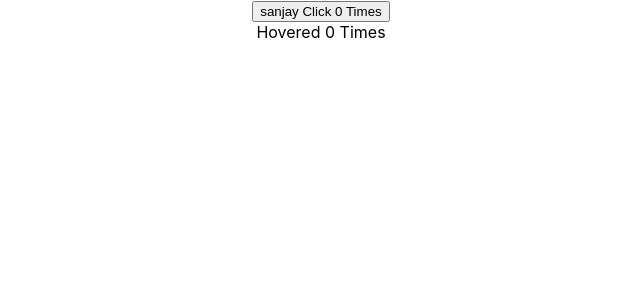
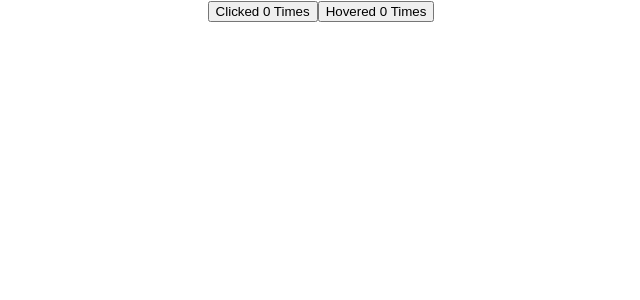
Before and after one commit to sanjaydambal/basics_react, a React (Create React App) app: page / in a window 1280 px wide. Shown: the top 300 px of the page, without its empty margins (319-959 px from the left). Built offline with nearby package versions, Linux system fonts and the light colour scheme.

Commit message:
props rendering

```diff
--- a/src/App.js
+++ b/src/App.js
@@ -4,8 +4,10 @@
 // import PortalDemo from './Components/PortalDemo';
 // import Hero from './Components/Hero';
 // import ErrorBoundary from './Components/ErrorBoundary';
-import ClickCounter from './Components/ClickCounter';
-import HoverCounter from './Components/HoverCounter';
+// import ClickCounter from './Components/ClickCounter';
+// import HoverCounter from './Components/HoverCounter';
+import ClickCounterTwo from './Components/ClickCounterTwo';
+import HoverCounterTwo from './Components/HoverCounterTwo';
 // import FocusInput from './Components/FocusInput';
 // import FRParentInput from './Components/FRParentInput';
 // import UserlLog from './Components/UserlLog';
@@ -60,8 +62,10 @@
       <ErrorBoundary>
       <Hero heroname={"Thanos"}/>
       </ErrorBoundary> */}
-      <ClickCounter name = "sanjay"/>
-      <HoverCounter/>
+      {/* <ClickCounter name = "sanjay"/>
+      <HoverCounter/> */}
+      <ClickCounterTwo/>
+      <HoverCounterTwo/>
     </div>
   );
 }
--- /dev/null
+++ b/src/Components/ClickCounterTwo.js
@@ -0,0 +1,25 @@
+import React, { Component } from 'react'
+
+ class ClickCounterTwo extends Component {
+    constructor(props) {
+      super(props)
+
+      this.state = {
+        count:0
+      }
+    }
+    incrementCount = () =>{
+        this.setState(prevState => {
+            return {count : prevState.count+1}
+        })
+    }
+  render() {
+    const {count} =this.state
+    return (
+
+      <button onClick={this.incrementCount}>Clicked {count}  Times</button>
+    )
+  }
+}
+
+export default ClickCounterTwo
--- /dev/null
+++ b/src/Components/HoverCounterTwo.js
@@ -0,0 +1,23 @@
+import React, { Component } from 'react'
+ class HoverCounterTwo extends Component {
+    constructor(props) {
+      super(props)
+
+      this.state = {
+        count:0
+      }
+    }
+    incrementCount = () => {
+        this.setState(prevState =>{
+            return {count:prevState.count+1}
+        })
+    }
+  render() {
+    const {count} = this.state
+    return (
+ <button onMouseOver={this.incrementCount}> Hovered {count}  Times</button>
+    )
+  }
+}
+
+export default HoverCounterTwo
```
